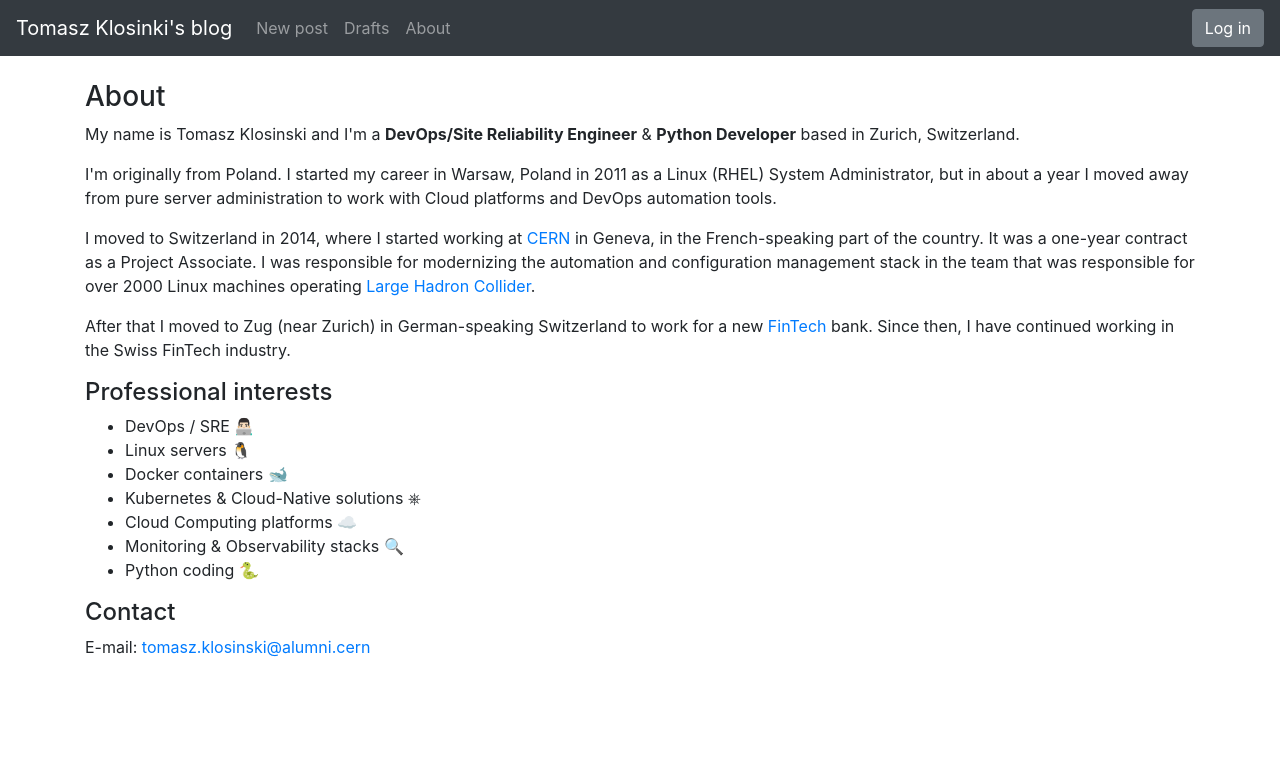
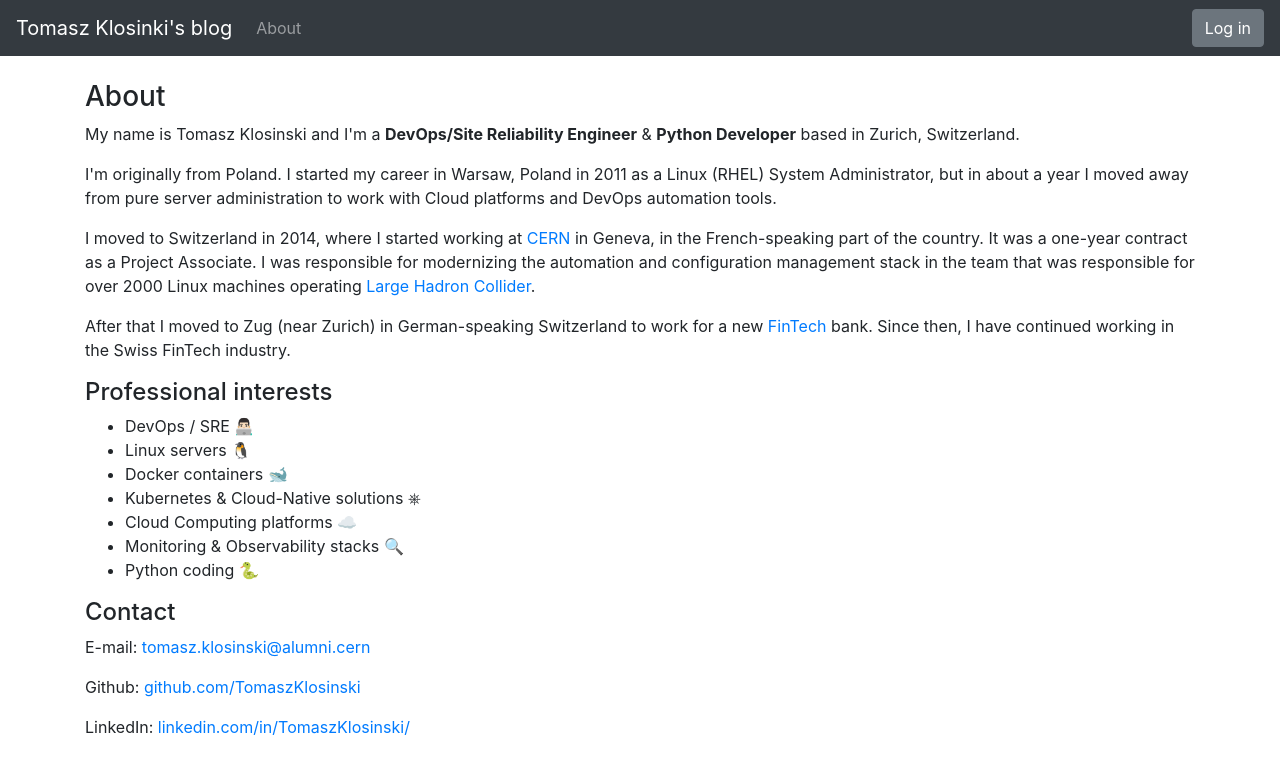
Before and after one commit to TomaszKlosinski/kodilla-final-project, a Flask app: page /about in a window 1280 px wide. Shown: the top 774 px of the page. Run offline with Flask 3, Linux system fonts and the light colour scheme; some libraries are stand-ins or nearby versions.

Commit message:
Clean up

```diff
--- a/blog/templates/about.html
+++ b/blog/templates/about.html
@@ -24,6 +24,12 @@
     <p>
         E-mail: <a href="mailto:tomasz.klosinski@alumni.cern">tomasz.klosinski@alumni.cern</a>
     </p>
+    <p>
+        Github: <a href="https://github.com/TomaszKlosinski">github.com/TomaszKlosinski</a>
+    </p>
+    <p>
+        LinkedIn: <a href="https://www.linkedin.com/in/TomaszKlosinski/">linkedin.com/in/TomaszKlosinski/</a>
+    </p>
 </div>
 
 {% endblock %}
--- a/blog/templates/base.html
+++ b/blog/templates/base.html
@@ -43,12 +43,14 @@
 
     <div class="collapse navbar-collapse" id="navbarSupportedContent">
         <ul class="navbar-nav mr-auto">
+            {% if session.get('logged_in') %}
             <li class="nav-item">
                 <a class="nav-link" href="{{ url_for('create_or_edit_entry') }}">New post</a>
             </li>
             <li class="nav-item">
                 <a class="nav-link" href="{{ url_for('list_drafts') }}">Drafts</a>
             </li>
+            {% endif %}
             <li class="nav-item">
                 <a class="nav-link" href="{{ url_for('about') }}">About</a>
             </li>
```
